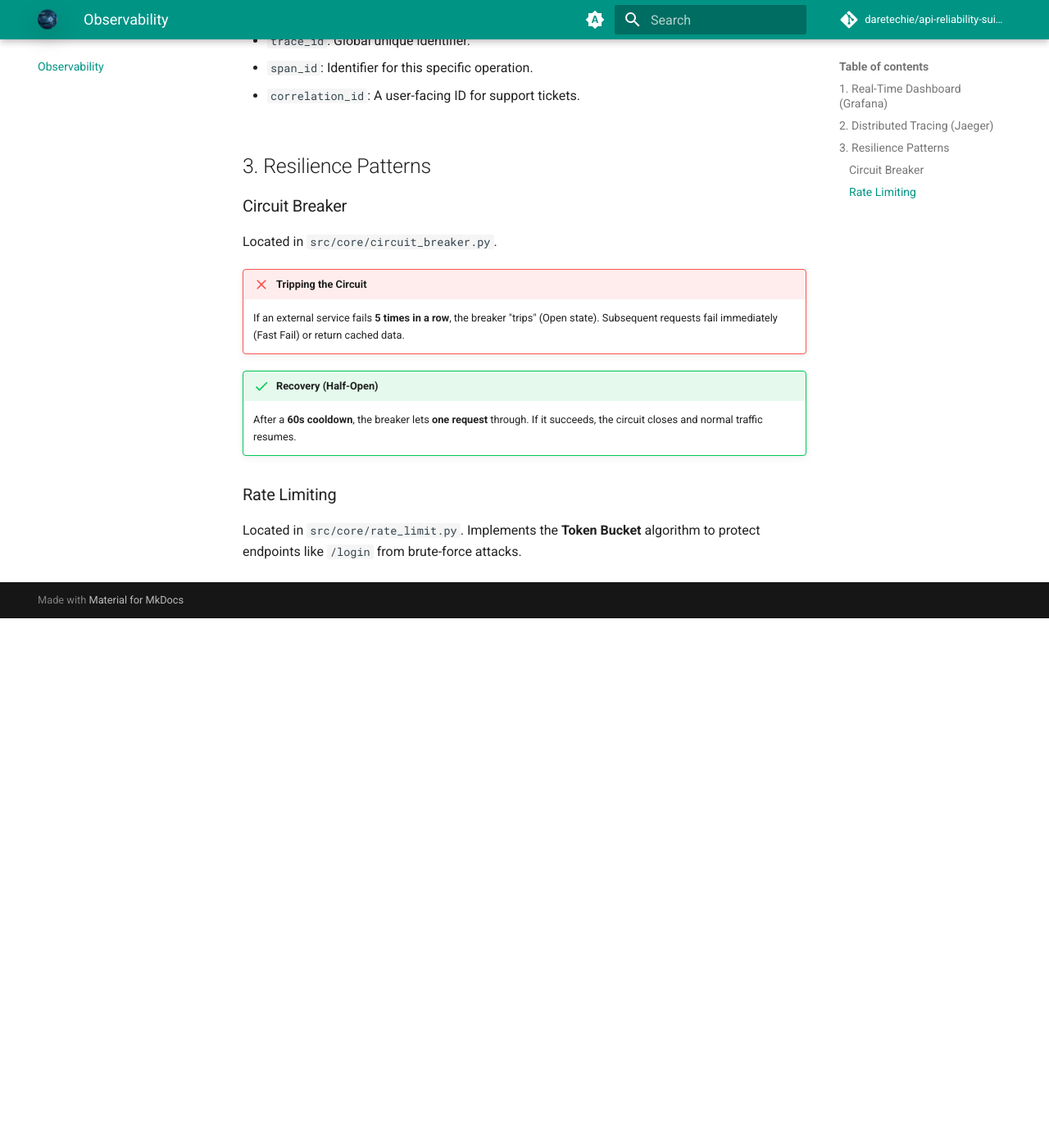
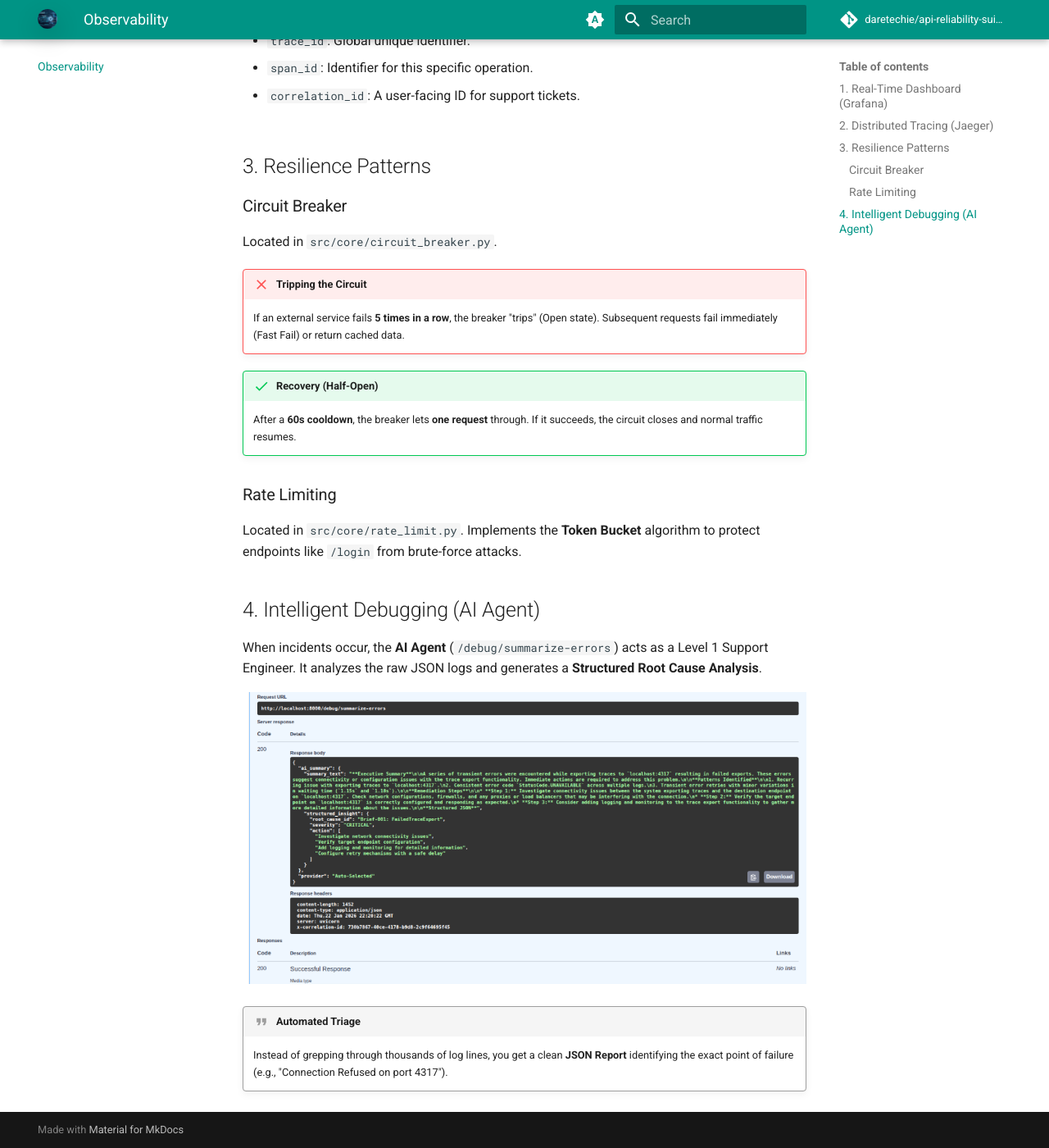
Before and after one commit to darestack/api-reliability-suite, an MkDocs documentation site: the page built from docs/observability.md, in a window 1280 px wide and 1400 px high, scrolled down 1377 px. Shown: the whole window at 82% size. Built offline with MkDocs 1.6.1 and Material for MkDocs 9.7.7, drawn with Linux system fonts in a browser that asks for light colours; comment, search, counter and statistics services are not loaded; before the commit the page ends 2131 px from its top, so only the background shows below that.

Commit message:
docs: add AI Agent screenshot to README and Observability page

```diff
--- a/docs/observability.md
+++ b/docs/observability.md
@@ -54,3 +54,12 @@ Located in `src/core/circuit_breaker.py`.
 
 ### Rate Limiting
 Located in `src/core/rate_limit.py`. Implements the **Token Bucket** algorithm to protect endpoints like `/login` from brute-force attacks.
+
+## 4. Intelligent Debugging (AI Agent)
+
+When incidents occur, the **AI Agent** (`/debug/summarize-errors`) acts as a Level 1 Support Engineer. It analyzes the raw JSON logs and generates a **Structured Root Cause Analysis**.
+
+![AI Triage Screenshot](ai-debug-screenshot.png)
+
+!!! quote "Automated Triage"
+    Instead of grepping through thousands of log lines, you get a clean **JSON Report** identifying the exact point of failure (e.g., "Connection Refused on port 4317").
```
Also changed, not shown: README.md (+2 -0 lines), docs/ai-debug-screenshot.png (added).
